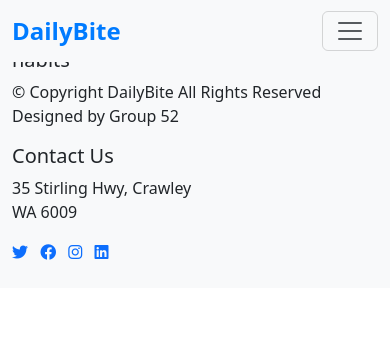
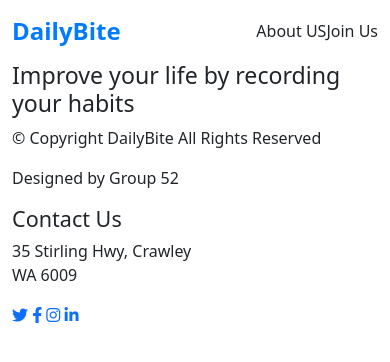
Before and after one commit to ocele/CITS5505, a Python web app: template templates/base.html in a window 390 px wide. Shown: the top 362 px of the page. Run offline with Jinja, Linux system fonts and the light colour scheme; the template is opened without the code that fills it, so the values that code supplies are empty.

Commit message:
Update home page design with responsive layout

```diff
--- a/templates/base.html
+++ b/templates/base.html
@@ -14,21 +14,12 @@
 </head>
 <body>
     <!-- Navigation Bar -->
-    <nav class="navbar navbar-expand-lg navbar-light bg-light fixed-top">
+    <nav class="navbar navbar-expand-lg navbar-light">
         <div class="container">
             <a class="navbar-brand" href="{{ url_for('index') }}">DailyBite</a>
-            <button class="navbar-toggler" type="button" data-bs-toggle="collapse" data-bs-target="#navbarNav" aria-controls="navbarNav" aria-expanded="false" aria-label="Toggle navigation">
-                <span class="navbar-toggler-icon"></span>
-            </button>
-            <div class="collapse navbar-collapse justify-content-end" id="navbarNav">
-                <ul class="navbar-nav">
-                    <li class="nav-item">
-                        <a class="nav-link" href="#about">About Us</a>
-                    </li>
-                    <li class="nav-item">
-                        <a class="nav-link" href="{{ url_for('login') }}">Join Us</a>
-                    </li>
-                </ul>
+            <div class="d-flex">
+                <a class="nav-link" href="#about">About US</a>
+                <a class="nav-link" href="{{ url_for('login') }}">Join Us</a>
             </div>
         </div>
     </nav>
@@ -39,24 +30,24 @@
     </main>
 
     <!-- Footer -->
-    <footer class="bg-light py-4">
+    <footer>
         <div class="container">
             <div class="row">
                 <div class="col-md-6">
-                    <h5>Improve your life by recording your habits</h5>
-                    <p class="mb-0">© Copyright DailyBite All Rights Reserved</p>
+                    <h3 class="footer-slogan">Improve your life by recording your habits</h3>
+                    <p class="copyright-text">© Copyright DailyBite All Rights Reserved</p>
                     <p>Designed by Group 52</p>
                 </div>
                 <div class="col-md-3">
-                    <h5>Contact Us</h5>
+                    <h4 class="contact-heading">Contact Us</h4>
                     <p>35 Stirling Hwy, Crawley<br>WA 6009</p>
                 </div>
                 <div class="col-md-3">
                     <div class="social-icons">
-                        <a href="#" class="me-2"><i class="fab fa-twitter"></i></a>
-                        <a href="#" class="me-2"><i class="fab fa-facebook"></i></a>
-                        <a href="#" class="me-2"><i class="fab fa-instagram"></i></a>
-                        <a href="#" class="me-2"><i class="fab fa-linkedin"></i></a>
+                        <a href="#"><i class="fab fa-twitter"></i></a>
+                        <a href="#"><i class="fab fa-facebook-f"></i></a>
+                        <a href="#"><i class="fab fa-instagram"></i></a>
+                        <a href="#"><i class="fab fa-linkedin-in"></i></a>
                     </div>
                 </div>
             </div>
@@ -68,27 +59,6 @@
     <!-- jQuery -->
     <script src="https://code.jquery.com/jquery-3.6.0.min.js"></script>
     <!-- Custom JS -->
-    {% block extra_js %}
-    <script>
-        // Add active class to the current navigation item
-        $(document).ready(function() {
-            // Get current page URL
-            var url = window.location.href;
-
-            // For each nav item
-            $('.navbar-nav .nav-link').each(function() {
-                // If the URL contains the href value or matches it exactly
-                if(url.indexOf($(this).attr('href')) > -1 || url === $(this).attr('href')) {
-                    $(this).addClass('active');
-                }
-            });
-
-            // Special case for about section which is on homepage
-            if(url.indexOf('#about') > -1) {
-                $('a[href="#about"]').addClass('active');
-            }
-        });
-    </script>
-    {% endblock %}
+    {% block extra_js %}{% endblock %}
 </body>
 </html>
```
